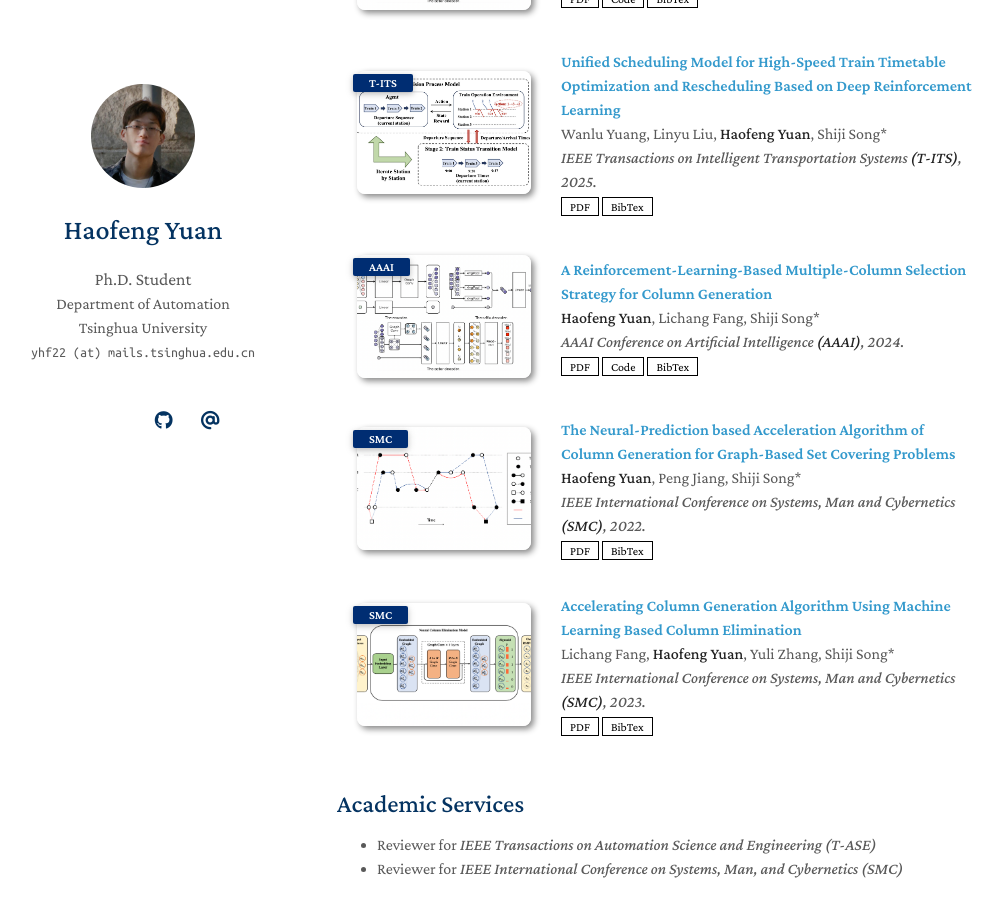
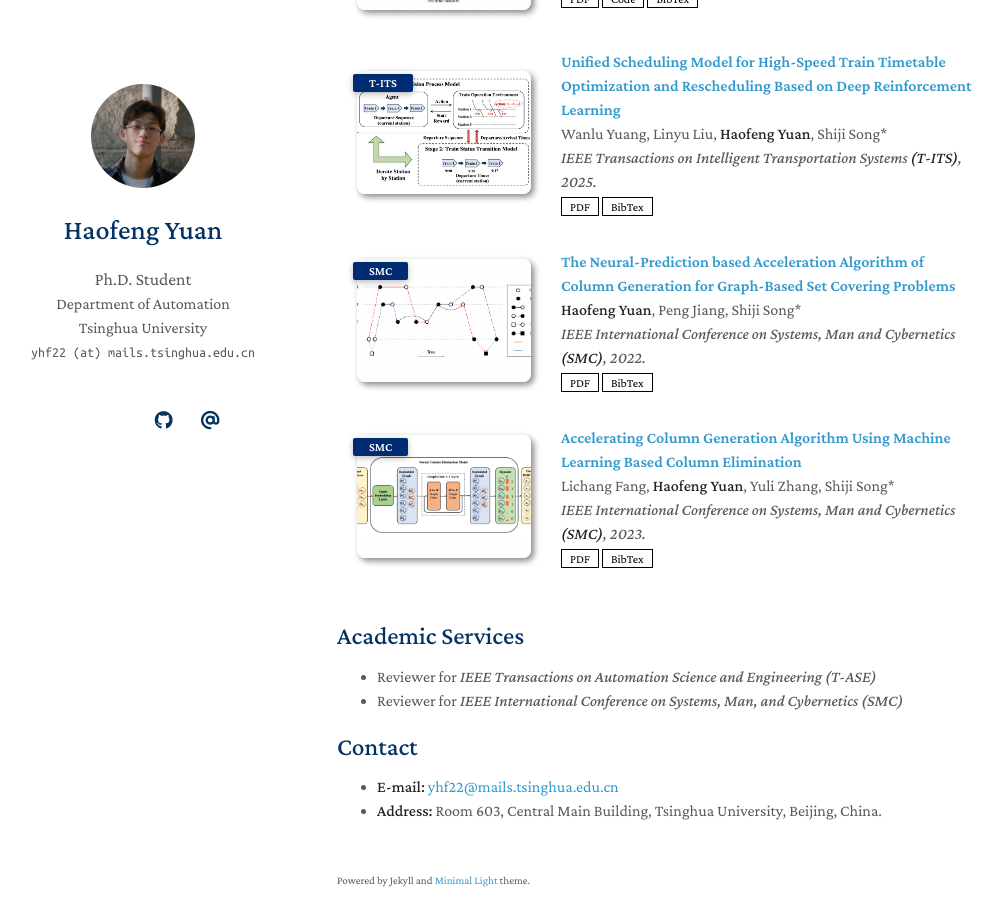
Before and after one commit to Xyz-yuanhf/Xyz-yuanhf.github.io, a Jekyll site: the page built from index.md, in a window 1280 px wide and 900 px high, scrolled down 838 px. Shown: the whole window, without its empty margins (133-1136 px from the left). Built offline with Jekyll 4.4.1, drawn with Linux system fonts in a browser that asks for light colours; a style sheet for code colours, icons or effects is not loaded; our own code applies the rules of GitHub Pages for plain Markdown files.

Commit message:
Update publications.yml

```diff
--- a/_data/publications.yml
+++ b/_data/publications.yml
@@ -12,7 +12,7 @@ main:
     authors: <strong>Haofeng Yuan</strong>, Lichang Fang, Shiji Song*
     conference_short: AAAI
     conference: AAAI Conference on Artificial Intelligence <strong>(AAAI)</strong>, 2024.
-    pdf: https://arxiv.org/pdf/2312.14213.pdf
+    pdf: https://ojs.aaai.org/index.php/AAAI/article/view/28661
     code: https://github.com/Xyz-yuanhf/rl4cg
     bibtex: https://dblp.org/rec/conf/aaai/YuanFS24.bib?param=1
     image: ./assets/img/aaai_2024.png
@@ -24,15 +24,6 @@ main:
     pdf: https://ieeexplore.ieee.org/abstract/document/10923657
     bibtex: https://xyz-yuanhf.github.io/  # 待更新
     image: ./assets/img/tits_2025.png
-
-  - title: A Reinforcement-Learning-Based Multiple-Column Selection Strategy for Column Generation
-    authors: <strong>Haofeng Yuan</strong>, Lichang Fang, Shiji Song*
-    conference_short: AAAI
-    conference: AAAI Conference on Artificial Intelligence <strong>(AAAI)</strong>, 2024.
-    pdf: https://arxiv.org/pdf/2312.14213.pdf
-    code: https://github.com/Xyz-yuanhf/rl4cg
-    bibtex: https://dblp.org/rec/conf/aaai/YuanFS24.bib?param=1
-    image: ./assets/img/aaai_2024.png
 
   - title: The Neural-Prediction based Acceleration Algorithm of Column Generation for Graph-Based Set Covering Problems
     authors: <strong>Haofeng Yuan</strong>, Peng Jiang, Shiji Song*
```
